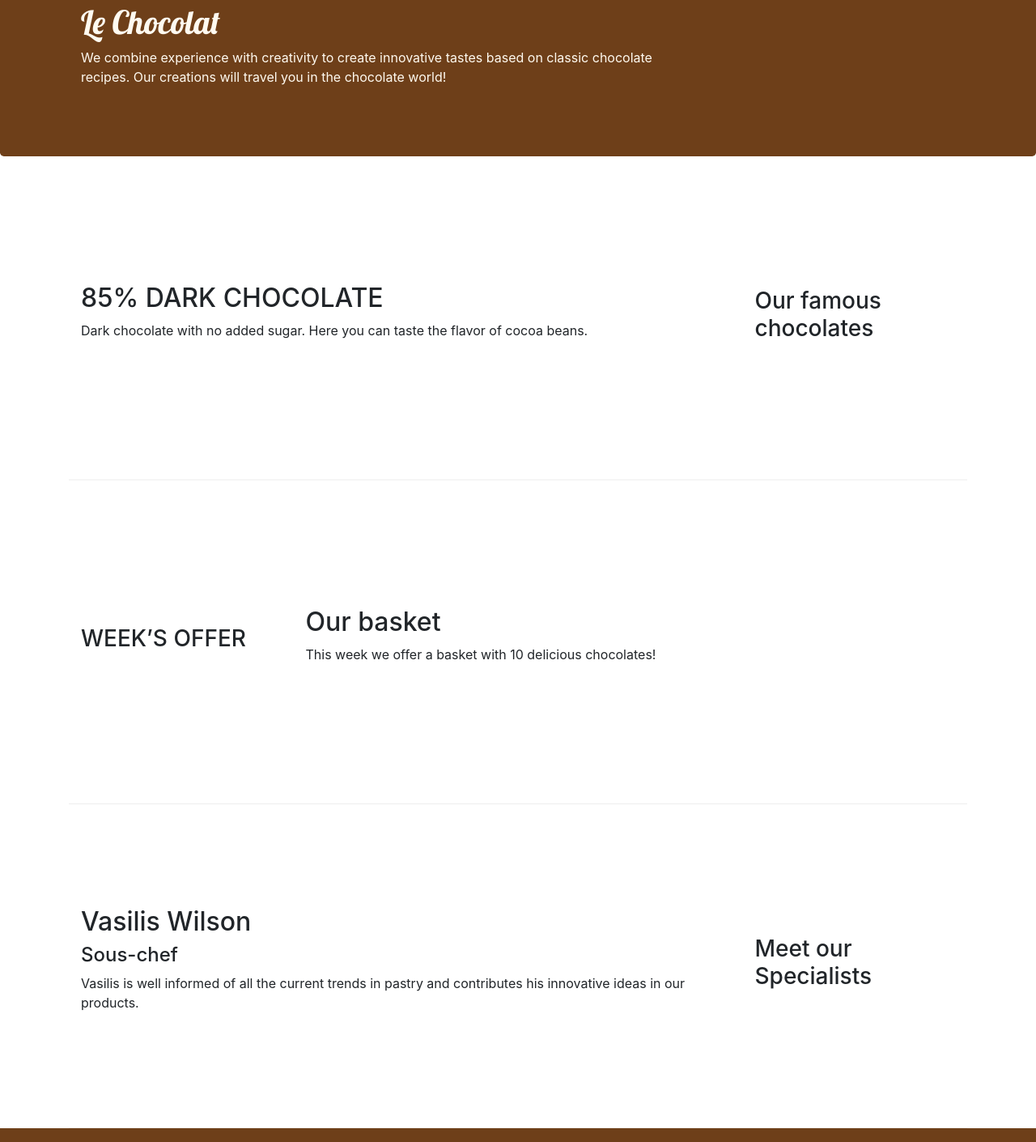
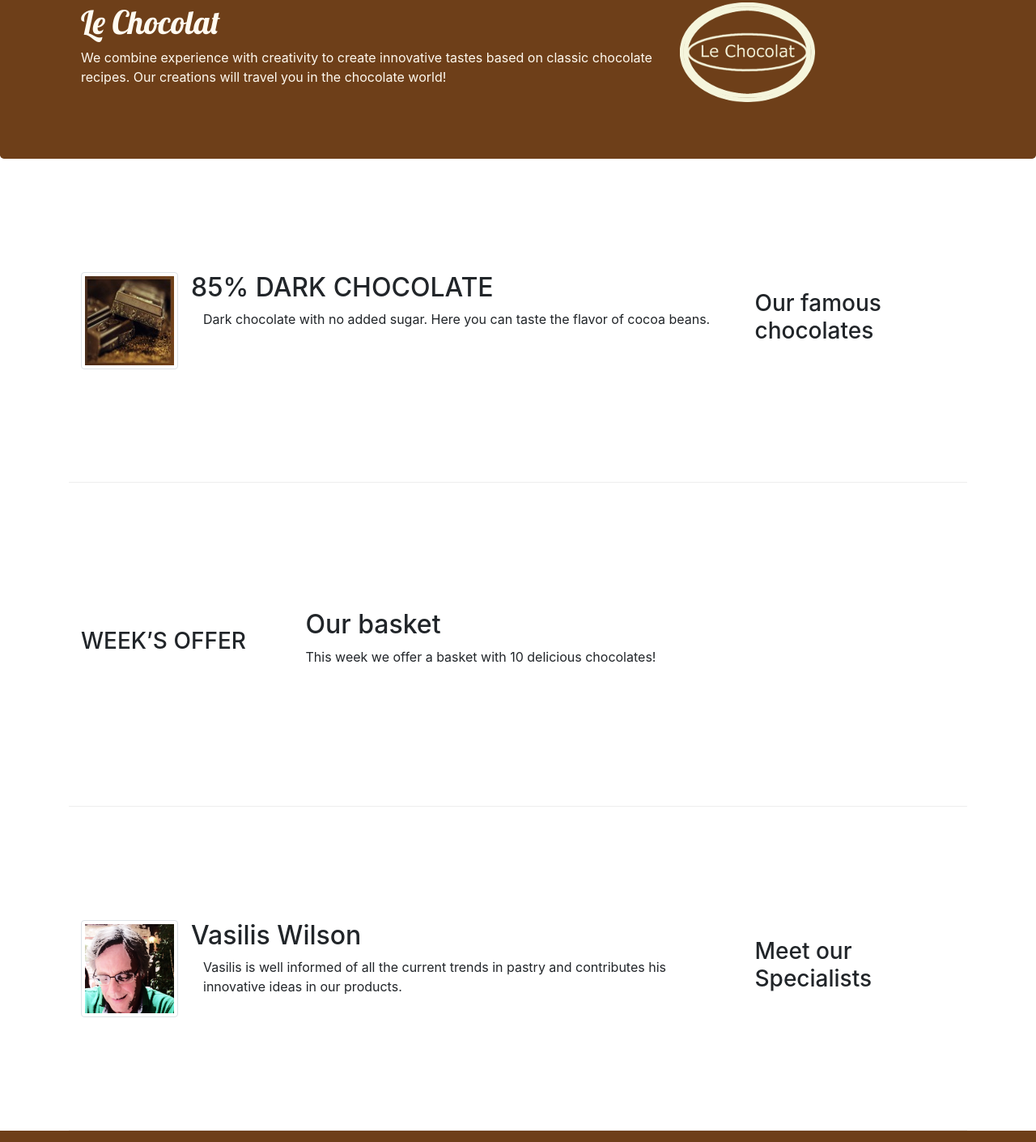
Before and after one commit to athenatsl/leChocolat, a plain HTML site: page index.html in a window 1280 px wide. Shown: the part 117-1527 px from the top of the page at 81% size. Drawn offline with nearby package versions, Linux system fonts and the light colour scheme; a web font is replaced by a local one.

Commit message:
Images and Media

```diff
--- a/index.html
+++ b/index.html
@@ -18,7 +18,9 @@
 <body>
     <nav class="navbar navbar-expand-md navbar-light bg-light fixed-top ">
         <div class="container">
-            <a class="navbar-brand" href="#" style="font-family: 'Lobster', cursive;">Le Chocolat</a>
+            <a class="navbar-brand" href="./index.html"><img src="images/logo.png" height="40" width="54"></a>
+
+
             <button class="navbar-toggler" type="button" data-toggle="collapse" data-target="#Navbar">
                 <span class="navbar-toggler-icon"></span>
             </button>
@@ -47,6 +49,8 @@
                         recipes. Our creations will travel you in the chocolate world!</p>
                 </div>
                 <div class="col col-sm">
+                    <img src="images/logo.png" class="img-fluid">
+
                 </div>
             </div>
         </div>
@@ -58,8 +62,17 @@
                 <h3>Our famous chocolates</h3>
             </div>
             <div class="col-sm col-md">
-                <h2>85% DARK CHOCOLATE</h2>
-                <p>Dark chocolate with no added sugar. Here you can taste the flavor of cocoa beans.</p>
+                    <div class="media">
+                            <img class="d-flex mr-3 img-thumbnail align-self-center"
+                                src="images/dark85.jpg" alt="85% DARK CHOCOLATE">
+                            <div class="media-body">
+                                <h2 class="mt-0">85% DARK CHOCOLATE</h2>
+                                <p class="col d-none d-md-block">Dark chocolate with no added sugar.
+                                Here you can taste the flavor of cocoa beans.</p>
+                            </div>
+                        </div>
+
+
             </div>
         </div>
 
@@ -79,10 +92,15 @@
                 <h3>Meet our Specialists</h3>
             </div>
             <div class="col-sm col-md">
-                <h2>Vasilis Wilson </h2>
-                <h4>Sous-chef</h4>
-                <p>Vasilis is well informed of all the current trends in pastry and contributes his innovative ideas in
-                    our products.</p>
+                    <div class="media">
+                            <img class="d-flex mr-3 img-thumbnail align-self-center"
+                                src="images/cartoonVasilis.png" alt="Vasilis Wilson">
+                            <div class="media-body">
+                                <h2 class="mt-0">Vasilis Wilson</h2>
+                                <p class="col d-none d-md-block">Vasilis is well informed of all the current
+                                    trends in pastry and contributes his innovative ideas in our products.</p>
+                            </div>
+                        </div>
             </div>
         </div>
     </div>
```
Also changed, not shown: aboutus.html (+3 -1 lines), images/cartoonVasilis.png (added), images/dark85.jpg (added), images/logo.png (added), images/promotion.jpg (added).
